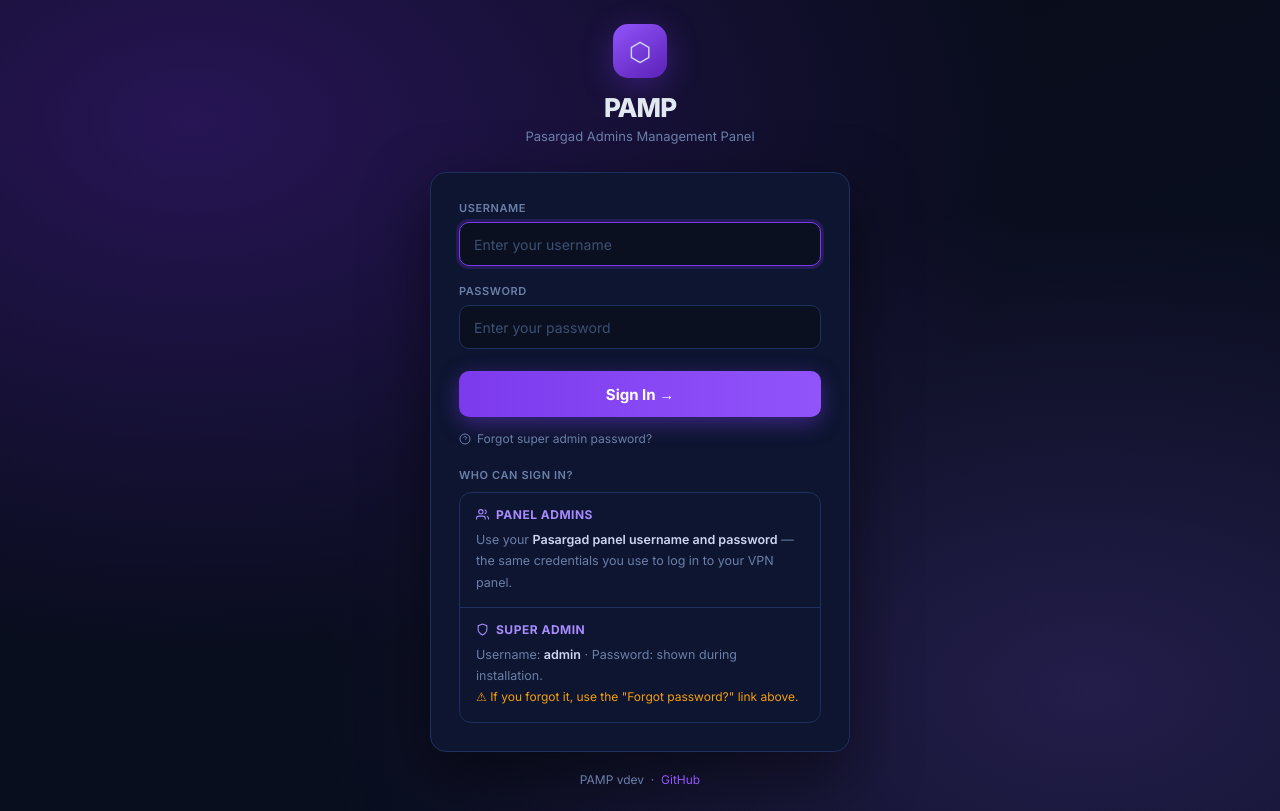
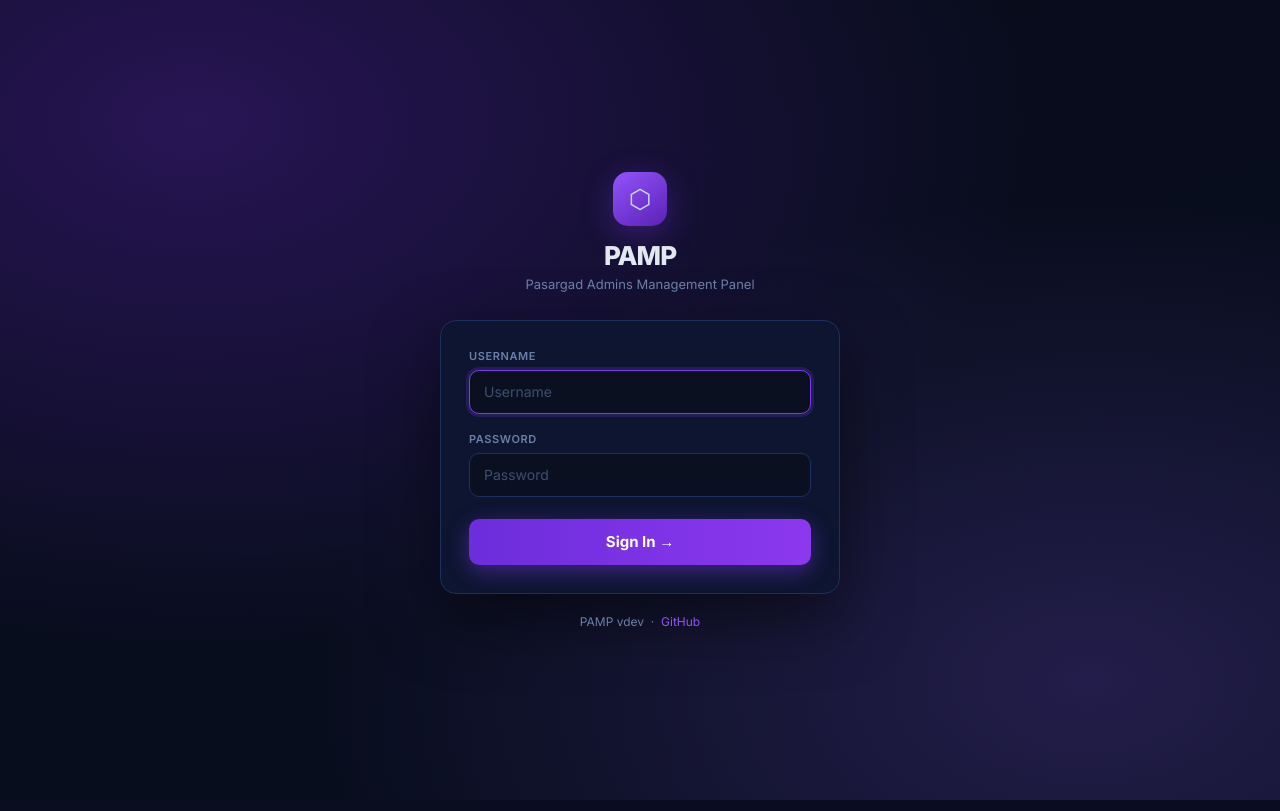
Before and after one commit to santiyagoburcart/PAMP, a Django app: page /login/ in a window 1280 px wide. Run offline with Django 4.2, Linux system fonts and the light colour scheme; parts of the project's set-up code (start-up, migrations or seed data) failed here and were passed over.

Commit message:
auto: update admins/templates/admins/login.html

```diff
--- a/admins/templates/admins/login.html
+++ b/admins/templates/admins/login.html
@@ -6,14 +6,6 @@
   <title>Sign In — PAMP</title>
   <link href="https://fonts.googleapis.com/css2?family=Inter:wght@400;500;600;700;800&display=swap" rel="stylesheet">
   <style>
-    :root {
-      --accent: #7c3aed; --accent2: #9154fb;
-      --bg: #080c1a;
-      --card: #0d1530;
-      --border: #1e3060;
-      --text: #cdd6f0; --muted: #6b7fa8;
-      --radius: 16px; --radius-sm: 10px;
-    }
     * { box-sizing: border-box; margin: 0; padding: 0; }
     body {
       font-family: 'Inter', sans-serif;
@@ -24,11 +16,9 @@
         radial-gradient(ellipse at 15% 15%, rgba(109,40,217,0.3) 0%, transparent 55%),
         radial-gradient(ellipse at 85% 85%, rgba(139,92,246,0.2) 0%, transparent 50%),
         linear-gradient(160deg, #080c1a 0%, #090e20 100%);
-      color: var(--text);
+      color: #cdd6f0;
     }
-    .wrap { width: 100%; max-width: 420px; }
-
-    /* Logo */
+    .wrap { width: 100%; max-width: 400px; }
     .logo { text-align: center; margin-bottom: 28px; }
     .logo-mark {
       width: 54px; height: 54px; border-radius: 15px;
@@ -38,97 +28,46 @@
       font-size: 26px; margin: 0 auto 14px;
     }
     .logo h1 { font-size: 26px; font-weight: 800; letter-spacing: -1px; color: #e2e8f0; }
-    .logo p { color: var(--muted); font-size: 13px; margin-top: 5px; }
-
-    /* Card */
+    .logo p { color: #6b7fa8; font-size: 13px; margin-top: 5px; }
     .card {
-      background: var(--card);
-      border: 1px solid var(--border);
-      border-radius: var(--radius);
+      background: #0d1530;
+      border: 1px solid #1e3060;
+      border-radius: 16px;
       padding: 28px;
       box-shadow: 0 24px 64px rgba(0,0,0,0.5);
     }
-
-    /* Error */
     .error-msg {
       background: rgba(239,68,68,0.12);
       border: 1px solid rgba(239,68,68,0.3);
-      border-radius: var(--radius-sm);
+      border-radius: 10px;
       color: #fca5a5; font-size: 13px;
       padding: 11px 14px; margin-bottom: 20px;
     }
-
-    /* Form */
     .field { margin-bottom: 18px; }
-    label { font-size: 11px; color: var(--muted); text-transform: uppercase; letter-spacing: .6px; display: block; margin-bottom: 7px; font-weight: 600; }
+    label { font-size: 11px; color: #6b7fa8; text-transform: uppercase; letter-spacing: .6px; display: block; margin-bottom: 7px; font-weight: 600; }
     input[type=text], input[type=password] {
       width: 100%; height: 44px;
-      background: #0a1020; border: 1px solid var(--border);
-      border-radius: var(--radius-sm); color: var(--text);
+      background: #0a1020; border: 1px solid #1e3060;
+      border-radius: 10px; color: #cdd6f0;
       padding: 0 14px; font-size: 14px; font-family: inherit;
       outline: none; transition: border-color .2s, box-shadow .2s;
     }
-    input:focus { border-color: var(--accent); box-shadow: 0 0 0 3px rgba(124,58,237,0.2); }
+    input:focus { border-color: #7c3aed; box-shadow: 0 0 0 3px rgba(124,58,237,0.2); }
     input::placeholder { color: #3d4f72; }
-
     .btn {
       width: 100%; height: 46px; border: none;
-      border-radius: var(--radius-sm);
-      background: linear-gradient(90deg, var(--accent), var(--accent2));
+      border-radius: 10px;
+      background: linear-gradient(90deg, #6c2ddb, #8c38ee);
       color: #fff; font-size: 15px; font-weight: 700;
       cursor: pointer; font-family: inherit;
       box-shadow: 0 6px 22px rgba(124,58,237,0.45);
-      transition: filter .15s, box-shadow .15s;
+      transition: filter .15s;
       margin-top: 4px;
     }
-    .btn:hover { filter: brightness(1.1); box-shadow: 0 8px 28px rgba(124,58,237,0.6); }
+    .btn:hover { filter: brightness(1.1); }
     .btn:active { filter: brightness(.95); }
-
-    /* Forgot password */
-    details { margin-top: 14px; }
-    summary {
-      cursor: pointer; font-size: 12px; color: var(--muted);
-      list-style: none; user-select: none;
-      display: flex; align-items: center; gap: 6px;
-    }
-    summary::-webkit-details-marker { display: none; }
-    summary:hover { color: var(--text); }
-    .forgot-body {
-      margin-top: 12px; background: #060b18;
-      border-radius: 9px; padding: 14px;
-      font-size: 12px; color: var(--muted); line-height: 1.8;
-    }
-    .forgot-body code {
-      display: block; margin-top: 10px;
-      background: #030610; color: #a78bff;
-      padding: 10px 12px; border-radius: 7px;
-      font-size: 11px; word-break: break-all;
-    }
-
-    /* Info boxes */
-    .info-section { margin-top: 22px; }
-    .info-section-title {
-      font-size: 11px; color: var(--muted); text-transform: uppercase;
-      letter-spacing: .6px; font-weight: 600; margin-bottom: 10px;
-    }
-    .info-box { border: 1px solid var(--border); border-radius: 12px; overflow: hidden; }
-    .info-tab { padding: 14px 16px; }
-    .info-tab + .info-tab { border-top: 1px solid var(--border); }
-    .info-tab-title {
-      font-size: 12px; font-weight: 700; color: #a78bff;
-      text-transform: uppercase; letter-spacing: .5px;
-      display: flex; align-items: center; gap: 7px; margin-bottom: 7px;
-    }
-    .info-tab-body { font-size: 12.5px; color: var(--muted); line-height: 1.7; }
-    .info-tab-body b { color: var(--text); font-weight: 600; }
-    .info-tab-body .warn { color: #f59e0b; font-size: 12px; }
-
-    /* Footer */
-    .footer {
-      text-align: center; color: var(--muted);
-      font-size: 12px; margin-top: 20px;
-    }
-    .footer a { color: var(--accent2); text-decoration: none; }
+    .footer { text-align: center; color: #6b7fa8; font-size: 12px; margin-top: 20px; }
+    .footer a { color: #9154fb; text-decoration: none; }
     .footer a:hover { text-decoration: underline; }
   </style>
 </head>
@@ -151,52 +90,16 @@
       <div class="field">
         <label for="id_username">Username</label>
         <input type="text" name="username" id="id_username"
-               autofocus autocomplete="username" placeholder="Enter your username">
+               autofocus autocomplete="username" placeholder="Username">
       </div>
       <div class="field">
         <label for="id_password">Password</label>
         <input type="password" name="password" id="id_password"
-               autocomplete="current-password" placeholder="Enter your password">
+               autocomplete="current-password" placeholder="Password">
       </div>
       <input type="hidden" name="next" value="{{ next }}">
       <button type="submit" class="btn">Sign In →</button>
     </form>
-
-    <details>
-      <summary>
-        <svg width="12" height="12" viewBox="0 0 24 24" fill="none" stroke="currentColor" stroke-width="2"><circle cx="12" cy="12" r="10"/><path d="M9.09 9a3 3 0 0 1 5.83 1c0 2-3 3-3 3"/><line x1="12" y1="17" x2="12.01" y2="17"/></svg>
-        Forgot super admin password?
-      </summary>
-      <div class="forgot-body">
-        Run this on your server terminal:
-        <code>docker compose exec web python manage.py changepassword admin</code>
-      </div>
-    </details>
-
-    <div class="info-section">
-      <div class="info-section-title">Who can sign in?</div>
-      <div class="info-box">
-        <div class="info-tab">
-          <div class="info-tab-title">
-            <svg width="13" height="13" viewBox="0 0 24 24" fill="none" stroke="currentColor" stroke-width="2"><path d="M17 21v-2a4 4 0 0 0-4-4H5a4 4 0 0 0-4 4v2"/><circle cx="9" cy="7" r="4"/><path d="M23 21v-2a4 4 0 0 0-3-3.87"/><path d="M16 3.13a4 4 0 0 1 0 7.75"/></svg>
-            Panel Admins
-          </div>
-          <div class="info-tab-body">
-            Use your <b>Pasargad panel username and password</b> — the same credentials you use to log in to your VPN panel.
-          </div>
-        </div>
-        <div class="info-tab">
-          <div class="info-tab-title">
-            <svg width="13" height="13" viewBox="0 0 24 24" fill="none" stroke="currentColor" stroke-width="2"><path d="M12 22s8-4 8-10V5l-8-3-8 3v7c0 6 8 10 8 10z"/></svg>
-            Super Admin
-          </div>
-          <div class="info-tab-body">
-            Username: <b>admin</b> · Password: shown during installation.<br>
-            <span class="warn">⚠ If you forgot it, use the "Forgot password?" link above.</span>
-          </div>
-        </div>
-      </div>
-    </div>
   </div>
 
   <p class="footer">
```
